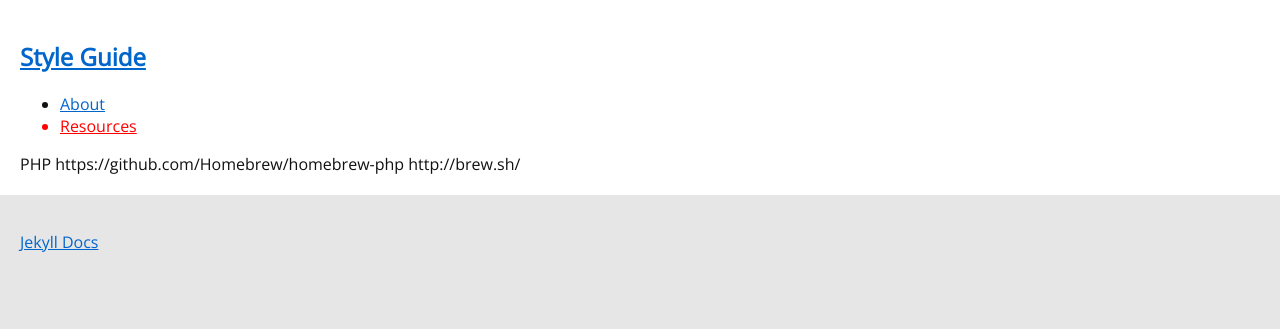
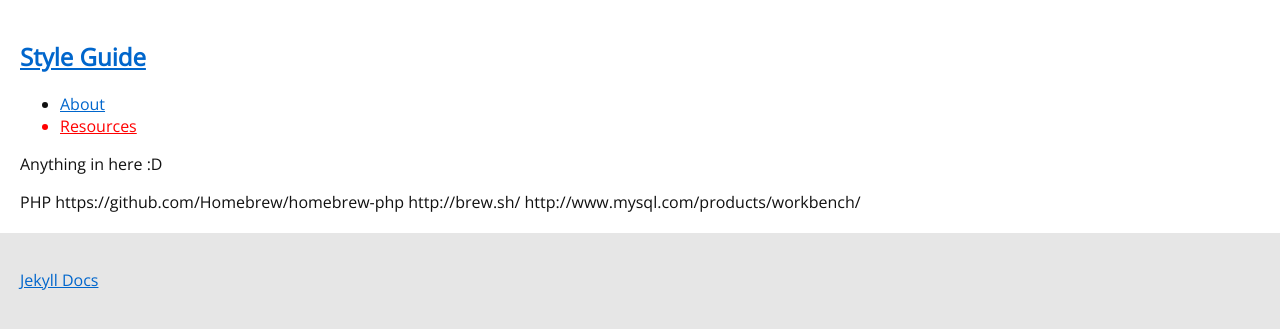
Before and after one commit to nick-clarkson/log, a Jekyll site: the page built from resources.html, in a window 1280 px wide. Shown: the top 329 px of the page. Built offline with Jekyll 4.4.1, drawn with Linux system fonts in a browser that asks for light colours; Markdown is read by kramdown in place of the engine named in the settings.

Commit message:
showing add

```diff
--- a/resources.html
+++ b/resources.html
@@ -3,6 +3,9 @@ layout: default
 title: Resources
 ---
 
+<p>Anything in here :D</p>
+
 PHP
 https://github.com/Homebrew/homebrew-php
 http://brew.sh/
+http://www.mysql.com/products/workbench/
```
